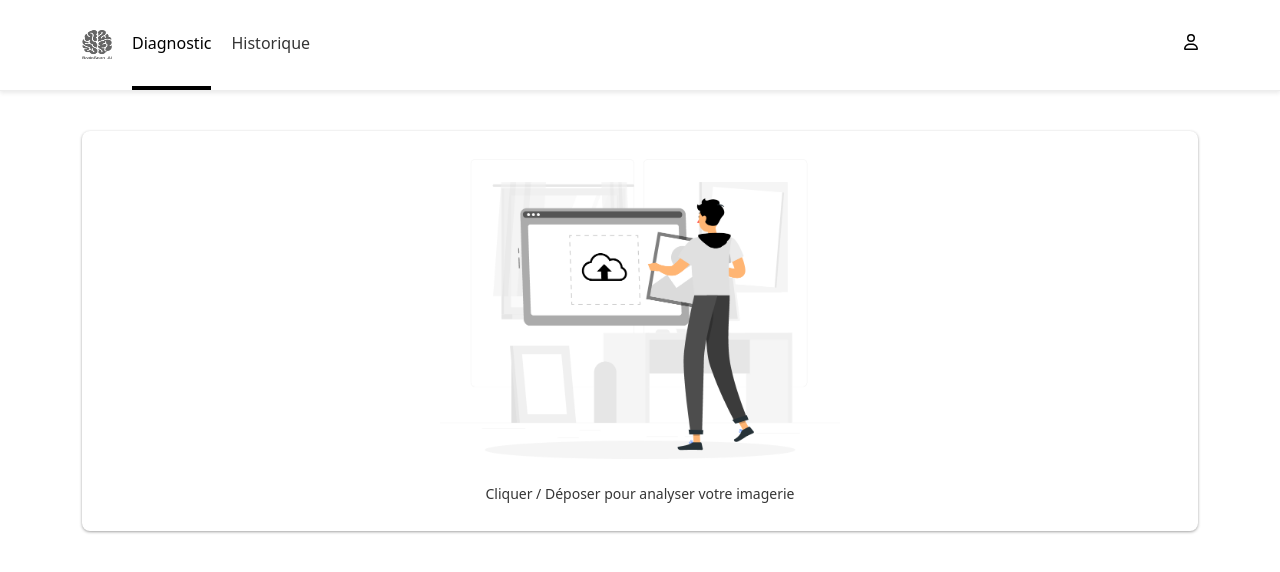
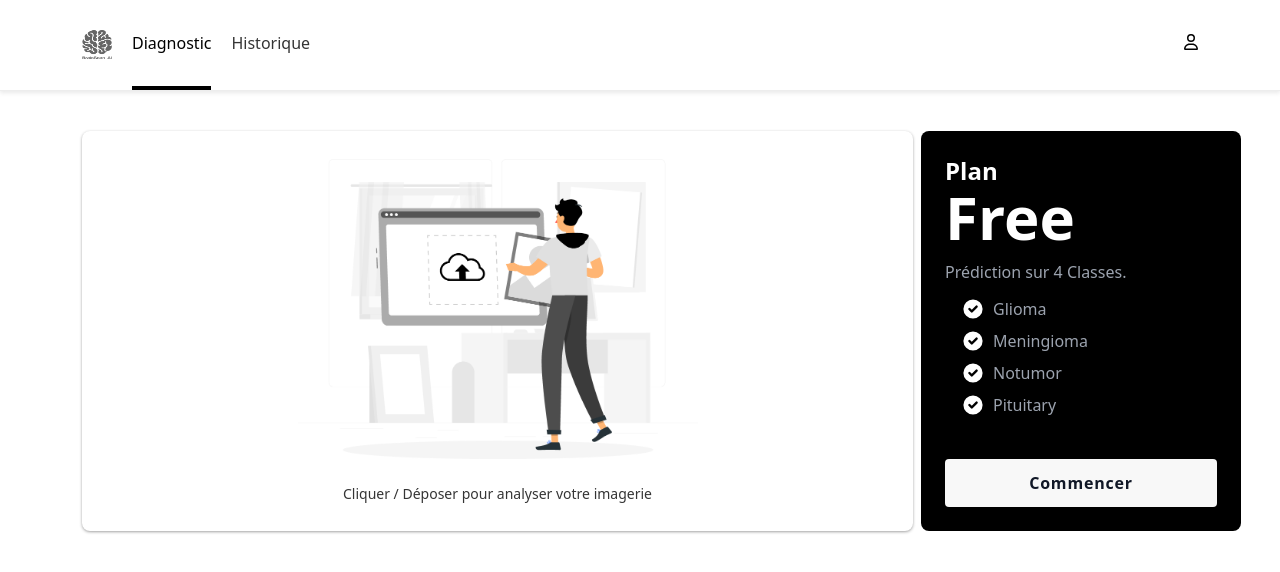
Before and after one commit to jwphantom/brain-scan-ai, a Next.js app: page / in a window 1280 px wide. Shown: the top 572 px of the page. Built offline with nearby package versions, Linux system fonts and the light colour scheme.

Commit message:
- fix bug - ajout du card plan

```diff
--- a/src/app/components/ImageUploadBox.tsx
+++ b/src/app/components/ImageUploadBox.tsx
@@ -10,6 +10,7 @@ interface ImageUploadBoxProps {
     setAnalyseIsFinish: any;
     imageData: any;
     setImageData: any;
+    setIsClickUpload: any;
 }
 
 interface ImageMetaData {
@@ -23,7 +24,8 @@ const ImageUploadBox: React.FC<ImageUploadBoxProps> = ({
     imageData,
     setImageData,
     setResAnalyse,
-    setAnalyseIsFinish
+    setAnalyseIsFinish,
+    setIsClickUpload
 }) => {
     const [image, setImage] = useState<File | null>(null);
     const [imageSrc, setImageSrc] = useState<string | null>(null);
@@ -34,6 +36,7 @@ const ImageUploadBox: React.FC<ImageUploadBoxProps> = ({
     const handleFileChange = (event: React.ChangeEvent<HTMLInputElement>) => {
         const file = event.target.files && event.target.files[0];
         if (file) {
+            setIsClickUpload(true);
             setIsUpload(true);
             setImage(file);
             setImageSrc(URL.createObjectURL(file));
@@ -65,6 +68,7 @@ const ImageUploadBox: React.FC<ImageUploadBoxProps> = ({
         setImage(null);
         setImageSrc(null);
         setImageData(null);
+        setIsClickUpload(false);
     };
 
     const handleValidate = () => {
@@ -83,6 +87,9 @@ const ImageUploadBox: React.FC<ImageUploadBoxProps> = ({
                     if (response.ok) {
                         const res = await response.json();
 
+                        console.log(res.found_irm);
+
+                        if (res.found_irm) {
                             if (res.classname) {
                                 setResAnalyse(res);
                                 setAnalyseIsFinish(true);
@@ -95,6 +102,18 @@ const ImageUploadBox: React.FC<ImageUploadBoxProps> = ({
                                 toast.error("Erreur côté serveur");
                             }
                         } else {
+                            setImageData(null);
+                            setIsUpload(false);
+                            setImage(null);
+                            setImageSrc(null);
+                            setLoading(false);
+                            setIsClickUpload(false);
+
+                            toast.error(
+                                "Bien vouloir téléverser un scan d'une irm"
+                            );
+                        }
+                    } else {
                         toast.error("Erreur système, ressayez plutard!");
                     }
                 } catch (error) {
@@ -105,15 +124,6 @@ const ImageUploadBox: React.FC<ImageUploadBoxProps> = ({
                         error
                     );
                 }
-
-                // setTimeout(() => {
-                //     setLoading(false);
-                //     setIsUpload(false);
-                //     setImage(null);
-                //     setImageSrc(null);
-                //     setImageData(null);
-                //     handleCancel(); // Réinitialiser l'upload après le chargement
-                // }, 5000);
             };
 
             reader.readAsDataURL(image);
@@ -133,6 +143,7 @@ const ImageUploadBox: React.FC<ImageUploadBoxProps> = ({
                 </div>
             ) : (
                 <>
+                    <div className="row">
                         <div
                             className={`col-sm-12 col-lg-${
                                 isUpload ? "6" : "12"
@@ -141,7 +152,9 @@ const ImageUploadBox: React.FC<ImageUploadBoxProps> = ({
                             <div
                                 className="cardBoxUpload"
                                 onClick={() =>
-                                document.getElementById("fileUpload")?.click()
+                                    document
+                                        .getElementById("fileUpload")
+                                        ?.click()
                                 }
                                 onDrop={handleDrop}
                                 onDragOver={handleDragOver}
@@ -185,8 +198,6 @@ const ImageUploadBox: React.FC<ImageUploadBoxProps> = ({
                                         </div>
                                     )}
                                 </>
-
-                            <ToastCenter />
                             </div>
                             {isUpload && (
                                 <div className=" buttonValidateDivBlock">
@@ -196,7 +207,10 @@ const ImageUploadBox: React.FC<ImageUploadBoxProps> = ({
                                     >
                                         Valider
                                     </button>
-                                <button className="btn" onClick={handleCancel}>
+                                    <button
+                                        className="btn"
+                                        onClick={handleCancel}
+                                    >
                                         Annuler
                                     </button>
                                 </div>
@@ -249,8 +263,10 @@ const ImageUploadBox: React.FC<ImageUploadBoxProps> = ({
                                 </div>
                             </div>
                         )}
+                    </div>
                 </>
             )}
+            <ToastCenter />
         </>
     );
 };
--- a/src/app/globals.css
+++ b/src/app/globals.css
@@ -131,7 +131,6 @@ a {
   padding: 15px 40px;
   border-radius: 8px;
   background-color: #fff;
-
   background: white;
   box-shadow: 0px 1px 3px rgba(65, 65, 65, 0.492);
   display: flex;
@@ -261,6 +260,90 @@ a {
   color: #000;
 }
 
+.cardPrice {
+  margin-left: -1rem;
+  margin-right: -1rem;
+  display: flex;
+  flex-wrap: wrap;
+  align-items: stretch;
+  margin-bottom: 2rem;
+  width: 320px;
+  height: 400px;
+
+  display: flex;
+  flex-direction: column;
+  border-radius: 8px;
+  background-color: rgb(0, 0, 0);
+  padding: 1.5rem;
+}
+
+.cardPrice .headerPrice {
+  display: flex;
+  flex-direction: column;
+}
+
+.cardPrice .headerPrice .titlePrice {
+  font-size: 1.5rem;
+  line-height: 2rem;
+  font-weight: 700;
+  color: #fff;
+}
+
+.cardPrice .price {
+  font-size: 3.75rem;
+  line-height: 1;
+  font-weight: 700;
+  color: #fff;
+}
+
+.cardPrice .desc {
+  margin-top: 0.75rem;
+  margin-bottom: 0.75rem;
+  line-height: 1.625;
+  color: rgba(156, 163, 175, 1);
+}
+
+.cardPrice .lists {
+  margin-bottom: 1.5rem;
+  flex: 1 1 0%;
+  color: rgba(156, 163, 175, 1);
+}
+
+.cardPrice .lists .list {
+  margin-bottom: 0.5rem;
+  display: flex;
+  margin-left: -1rem;
+}
+
+.cardPrice .lists .list svg {
+  height: 1.5rem;
+  width: 1.5rem;
+  flex-shrink: 0;
+  margin-right: 0.5rem;
+  color: rgb(255, 255, 255);
+}
+
+.cardPrice .action {
+  border: none;
+  outline: none;
+  display: inline-block;
+  border-radius: 0.25rem;
+  background-color: rgb(248, 248, 248);
+  padding-left: 1.25rem;
+  padding-right: 1.25rem;
+  padding-top: 0.75rem;
+  padding-bottom: 0.75rem;
+  text-align: center;
+  font-weight: 600;
+  letter-spacing: 0.05em;
+  color: rgba(17, 24, 39, 1);
+}
+
+ol,
+ul {
+  padding-left: 5rem;
+}
+
 @media (prefers-color-scheme: dark) {
   html {
     color-scheme: dark;
--- a/src/app/lib/constant.tsx
+++ b/src/app/lib/constant.tsx
@@ -1,9 +1,8 @@
 export class GlobalConstants {
-    public static apiURL: string =
-        "https://isj-api-ml-backend.onrender.com/api";
+    //public static apiURL: string = "https://isj-api-ml-backend.onrender.com/api";
 
     //local server
-    //public static apiURL: string = "http://localhost:8000/api";
+    public static apiURL: string = "http://localhost:8000/api";
 
     //app version
     public static version: string = "0.1.0";
--- a/src/app/page.tsx
+++ b/src/app/page.tsx
@@ -36,6 +36,8 @@ export default function Home() {
 
     const [resAnalyse, setResAnalyse] = useState<ResAnalyse | null>(null);
 
+    const [isClickUpload, setIsClickUpload] = useState<boolean | null>(null);
+
     useEffect(() => {
         console.log(imageData);
     }, [imageData]);
@@ -47,6 +49,7 @@ export default function Home() {
             <div className="content">
                 <div className="container">
                     <div className="row">
+                        <div className={`col-md-${isClickUpload ? 12 : 9}`}>
                             {!analyseIsFinish ? (
                                 <ImageUploadBox
                                     setIsUpload={setIsUpload}
@@ -54,6 +57,7 @@ export default function Home() {
                                     setResAnalyse={setResAnalyse}
                                     setImageData={setImageData}
                                     imageData={imageData}
+                                    setIsClickUpload={setIsClickUpload}
                                 />
                             ) : (
                                 <SummaryAnalyze
@@ -62,7 +66,90 @@ export default function Home() {
                                     setResAnalyse={setResAnalyse}
                                     setAnalyseIsFinish={setAnalyseIsFinish}
                                     setImageData={setImageData}
+                                    setIsClickUpload={setIsClickUpload}
                                 />
+                            )}
+                        </div>
+                        {!isClickUpload && (
+                            <div className="col-md-3">
+                                <div className="cardPrice">
+                                    <div className="headerPrice">
+                                        <span className="titlePrice">Plan</span>
+                                        <span className="price">Free</span>
+                                    </div>
+                                    <p className="desc">
+                                        Prédiction sur 4 Classes.
+                                    </p>
+                                    <ul className="lists">
+                                        <li className="list">
+                                            <svg
+                                                xmlns="http://www.w3.org/2000/svg"
+                                                viewBox="0 0 20 20"
+                                                fill="currentColor"
+                                            >
+                                                <path
+                                                    fill-rule="evenodd"
+                                                    d="M10 18a8 8 0 100-16 8 8 0 000 16zm3.707-9.293a1 1 0 00-1.414-1.414L9 10.586 7.707 9.293a1 1 0 00-1.414 1.414l2 2a1 1 0 001.414 0l4-4z"
+                                                    clip-rule="evenodd"
+                                                ></path>
+                                            </svg>
+                                            <span>Glioma</span>
+                                        </li>
+                                        <li className="list">
+                                            <svg
+                                                xmlns="http://www.w3.org/2000/svg"
+                                                viewBox="0 0 20 20"
+                                                fill="currentColor"
+                                            >
+                                                <path
+                                                    fill-rule="evenodd"
+                                                    d="M10 18a8 8 0 100-16 8 8 0 000 16zm3.707-9.293a1 1 0 00-1.414-1.414L9 10.586 7.707 9.293a1 1 0 00-1.414 1.414l2 2a1 1 0 001.414 0l4-4z"
+                                                    clip-rule="evenodd"
+                                                ></path>
+                                            </svg>
+                                            <span>Meningioma</span>
+                                        </li>
+                                        <li className="list">
+                                            <svg
+                                                xmlns="http://www.w3.org/2000/svg"
+                                                viewBox="0 0 20 20"
+                                                fill="currentColor"
+                                            >
+                                                <path
+                                                    fill-rule="evenodd"
+                                                    d="M10 18a8 8 0 100-16 8 8 0 000 16zm3.707-9.293a1 1 0 00-1.414-1.414L9 10.586 7.707 9.293a1 1 0 00-1.414 1.414l2 2a1 1 0 001.414 0l4-4z"
+                                                    clip-rule="evenodd"
+                                                ></path>
+                                            </svg>
+                                            <span>Notumor</span>
+                                        </li>
+                                        <li className="list">
+                                            <svg
+                                                xmlns="http://www.w3.org/2000/svg"
+                                                viewBox="0 0 20 20"
+                                                fill="currentColor"
+                                            >
+                                                <path
+                                                    fill-rule="evenodd"
+                                                    d="M10 18a8 8 0 100-16 8 8 0 000 16zm3.707-9.293a1 1 0 00-1.414-1.414L9 10.586 7.707 9.293a1 1 0 00-1.414 1.414l2 2a1 1 0 001.414 0l4-4z"
+                                                    clip-rule="evenodd"
+                                                ></path>
+                                            </svg>
+                                            <span>Pituitary</span>
+                                        </li>
+                                    </ul>
+                                    <button
+                                        onClick={() =>
+                                            document
+                                                .getElementById("fileUpload")
+                                                ?.click()
+                                        }
+                                        className="action"
+                                    >
+                                        Commencer
+                                    </button>
+                                </div>
+                            </div>
                         )}
                     </div>
                 </div>
```
Also changed, not shown: src/app/components/SummaryAnalyze.tsx (+15 -6 lines). Lines whose indentation alone changed are shown as unchanged.
